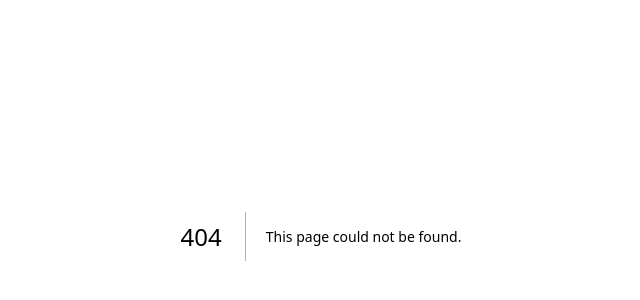
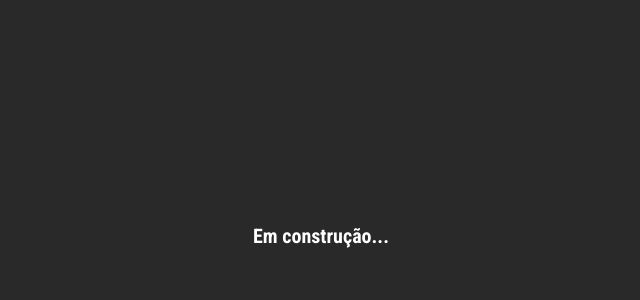
Before and after one commit to Mikael-Josias/inkFlow, a Next.js app: page /dashboard in a window 1280 px wide. Before the commit this address had no page. Shown: the part 164-464 px from the top of the page, without its empty margins (319-959 px from the left). Built offline with nearby package versions, Linux system fonts and the light colour scheme.

Commit message:
feat: dashboard page

```diff
--- /dev/null
+++ b/src/app/dashboard/page.tsx
@@ -0,0 +1,7 @@
+import UnderConstruction from "@/layouts/underConstruction"
+
+export default function Dashboard() {
+  return (
+    <UnderConstruction/>
+  )
+}
```
